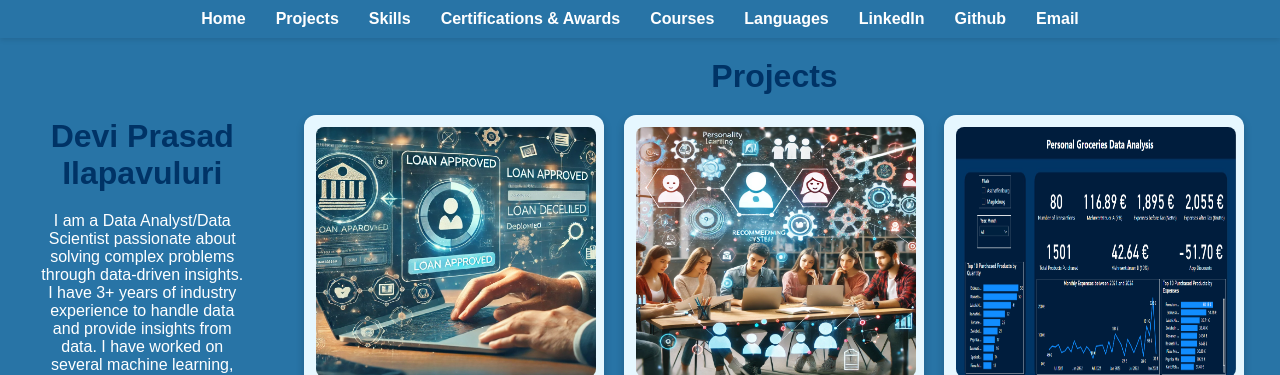
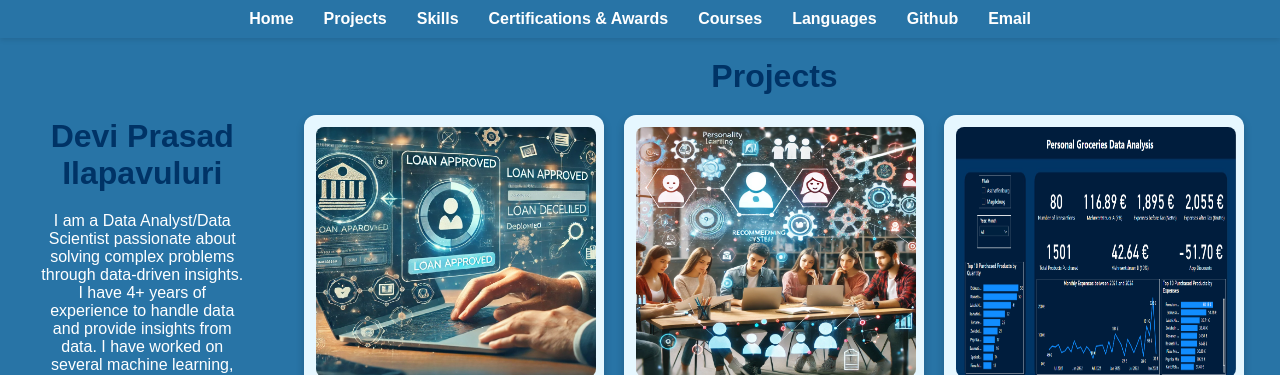
Before and after one commit to dpch94/dpch94.github.io, a plain HTML site: page index.html in a window 1280 px wide. Shown: the top 375 px of the page. Drawn offline with Linux system fonts and the light colour scheme.

Commit message:
updated doc

```diff
--- a/index.html
+++ b/index.html
@@ -16,7 +16,6 @@
       <li><a href="#certifications-awards">Certifications & Awards</a></li>
       <li><a href="#courses">Courses</a></li>
       <li><a href="#languages">Languages</a></li>
-      <li><a href="https://www.linkedin.com/in/deviprasadilapavuluri/" target="_blank">LinkedIn</a></li>
       <li><a href="https://github.com/dpch94/" target="_blank">Github</a></li>
       <li><a href="mailto:deviprasadila29@gmail.com">Email</a></li>
 
@@ -29,7 +28,7 @@
     <div class="left">
       <!-- <img src="ProfilePhoto.png" alt="Your Photo" class="profile-pic"> -->
       <h2>Devi Prasad Ilapavuluri</h2>
-        <p>I am a Data Analyst/Data Scientist passionate about solving complex problems through data-driven insights. I have 3+ years of industry experience to handle data and provide insights
+        <p>I am a Data Analyst/Data Scientist passionate about solving complex problems through data-driven insights. I have 4+ years of experience to handle data and provide insights
         from data. I have worked on several machine learning, data analytics, full-stack web development projects in banking, education, telecom, retail, sales, medical domains.</p>
 
 
```
